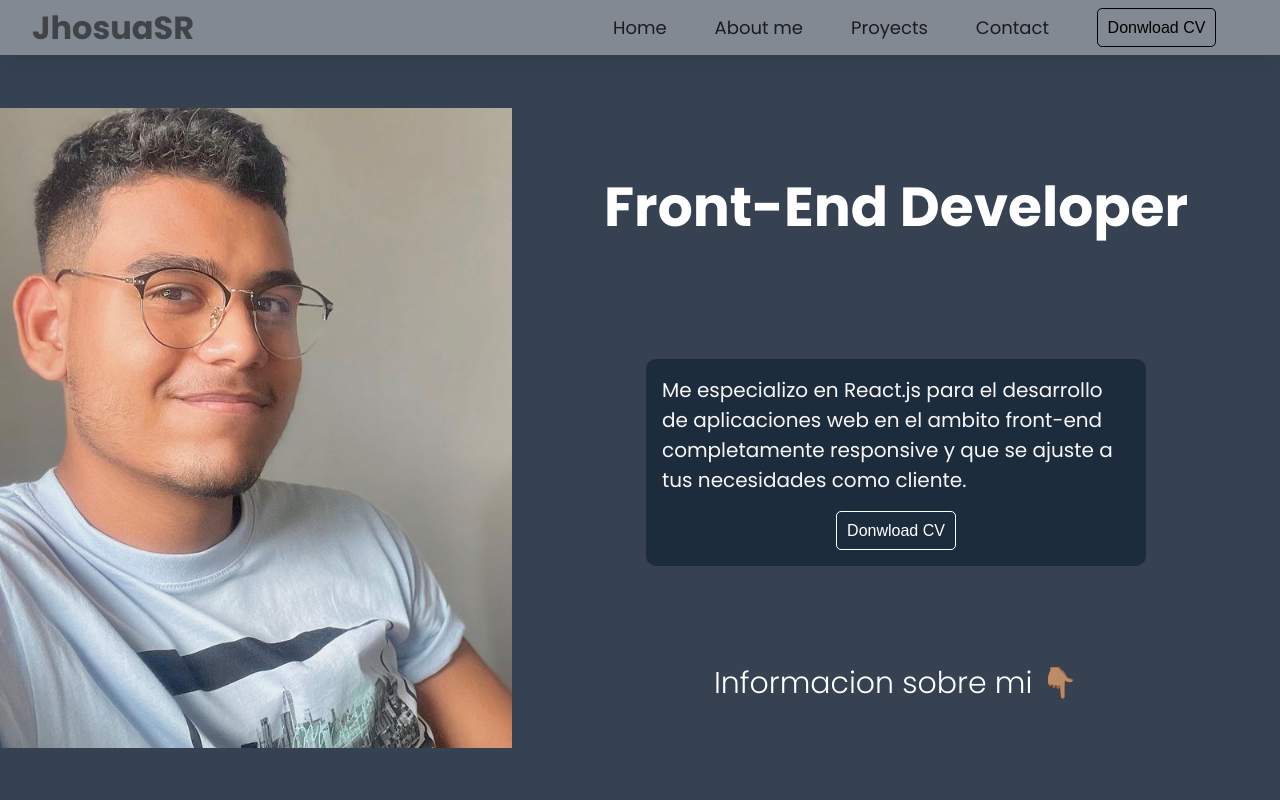
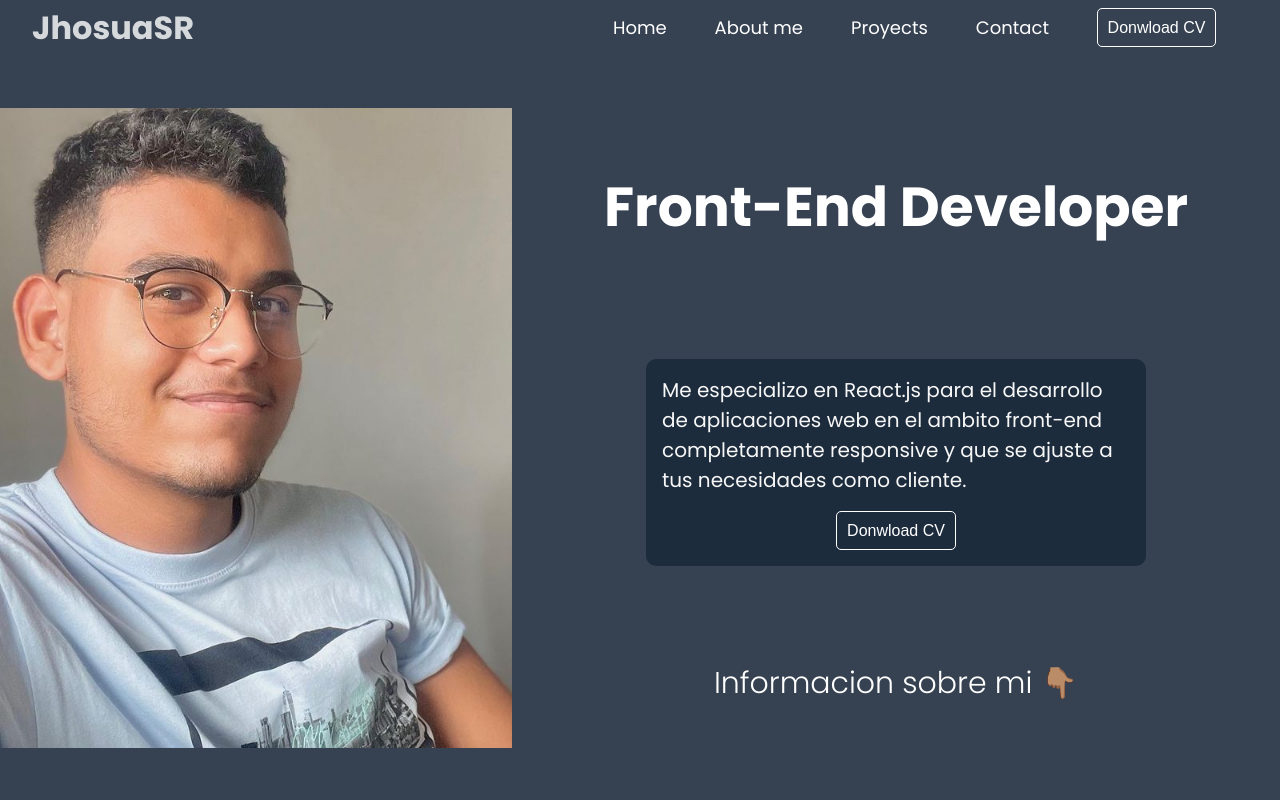
Before and after one commit to josuesss72/PortafolioMe, a React (Vite) app: page / in a window 1280 px wide. Shown: the top 800 px of the page. Built offline with nearby package versions, Linux system fonts and the light colour scheme.

Commit message:
modificamos el numero de telefono en el footer

```diff
--- a/src/components/buttonCv/ButtonCv.css
+++ b/src/components/buttonCv/ButtonCv.css
@@ -5,9 +5,10 @@
     cursor: pointer;
     background-color: transparent;
     font-size: 16px;
+    color: white;
     transition: background-color, color 0.5s ;
 }
 .btn_header:hover {
     background-color: #364252;
-    color: white;
+    color: black;
 }
--- a/src/components/footer/Footer.jsx
+++ b/src/components/footer/Footer.jsx
@@ -26,7 +26,7 @@ const Footer = () => {
         }
       </ul>
       <div>
-        <i className='bx bxl-whatsapp icon_whatsapp'>57+ 320-693-1907</i>
+        <i className='bx bxl-whatsapp icon_whatsapp'>57+ 320-683-1907</i>
       </div>
     </section>
   )
--- a/src/components/header/Header.css
+++ b/src/components/header/Header.css
@@ -5,21 +5,15 @@
     width: 100%;
     height: 55px;
     z-index: 1000;
-    /* From https://css.glass */
-    background: rgba(255, 255, 255, 0.38);
-    box-shadow: 0 4px 30px rgba(0, 0, 0, 0.1);
-    backdrop-filter: blur(16.2px);
-    -webkit-backdrop-filter: blur(16.2px);
-
-
+    background-color: #364252;
     display: flex;
     justify-content: space-between;
     align-items: center;
     padding: 0 4rem 0 2rem;
 }
 .header h1 {
-    color: black;
-    opacity: 0.5;
+    color: white;
+    opacity: 0.8;
 }
 .menu {
     height: 100%;
@@ -31,7 +25,7 @@
     align-items: center;
 }
 .nav li {
-    color: rgba(0, 0, 0, 0.8);
+    color: white;
     cursor: pointer;
     font-size: 18px;
     margin-right: 3rem;
@@ -53,10 +47,14 @@
         position: fixed;
         top: 55px;
         right: 0;
-        background-color: white;
-        height: 100%;
+        background: rgba(255, 255, 255, 0.41);
+        box-shadow: 0 4px 30px rgba(0, 0, 0, 0.1);
+        backdrop-filter: blur(20px);
+        -webkit-backdrop-filter: blur(20px);
+        border: 1px solid rgba(255, 255, 255, 0.3);
         flex-direction: column;
         width: 300px;
+        height: 100vh;
         align-items: center;
         gap: 0;
         transform: translateX(100%);
@@ -84,6 +82,7 @@
         cursor: pointer;
         transform: scale(1);
         transition: transform 0.4s;
+        color: white;
     }
     .show_nav {
         transform: translateX(0);
```
